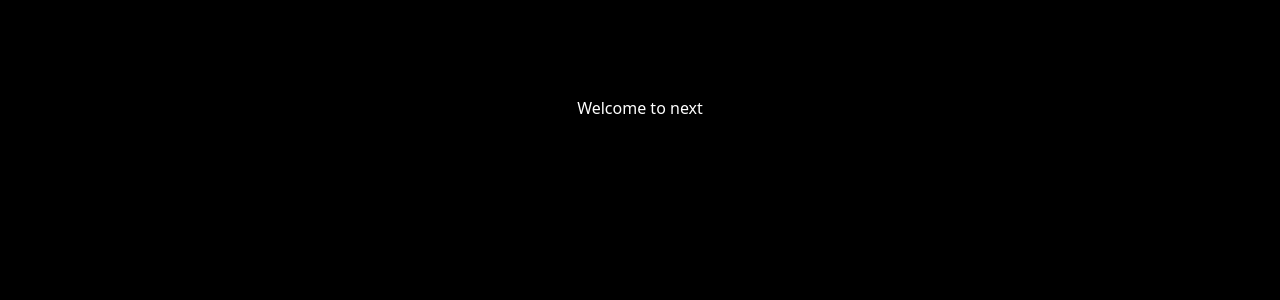
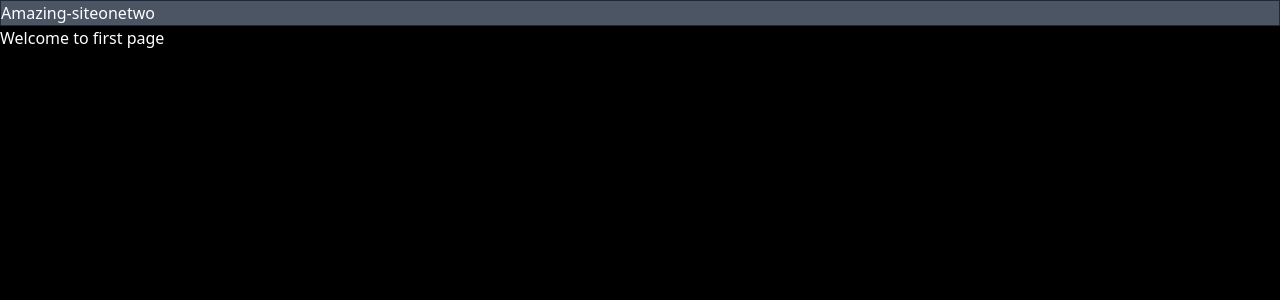
Before and after one commit to naijadeveloper/nextjs-study, a Next.js app: page / in a window 1280 px wide. Shown: the top 300 px of the page. Built offline with nearby package versions, Linux system fonts and the light colour scheme.

Commit message:
use lowercase for pages and uppercase for components. You surround the app with a layout. Just create a react component in the pages folder and it is automatically a route in your website.

```diff
--- /dev/null
+++ b/src/components/Layout.tsx
@@ -0,0 +1,18 @@
+import { ReactNode } from "react";
+
+export default function Layout({ children }: { children: ReactNode }) {
+  return (
+    <div>
+      <nav className="flex border border-gray-800 bg-gray-600">
+        <header>
+          <h1>Amazing-site</h1>
+        </header>
+        <ul className="flex">
+          <li>one</li>
+          <li>two</li>
+        </ul>
+      </nav>
+      {children}
+    </div>
+  );
+}
--- a/src/pages/_app.tsx
+++ b/src/pages/_app.tsx
@@ -1,6 +1,21 @@
+import Head from "next/head";
+import type { AppProps } from "next/app";
+//
+import Layout from "@/components/Layout";
+//
 import "@/styles/globals.css";
-import type { AppProps } from "next/app";
 
 export default function App({ Component, pageProps }: AppProps) {
-  return <Component {...pageProps} />;
+  return (
+    <>
+      <Head>
+        <title>For all</title>
+        <meta name="keywords" content="keywording, enoch" />
+        <meta name="description" content="describing the universe" />
+      </Head>
+      <Layout>
+        <Component {...pageProps} />
+      </Layout>
+    </>
+  );
 }
--- a/src/pages/about.tsx
+++ b/src/pages/about.tsx
@@ -1,13 +1,8 @@
-import Head from "next/head";
-
 const about: React.FC = () => {
   return (
-    <>
-      <Head>
-        <title>Hello about</title>
-      </Head>
+    <main>
       <div>About page</div>
-    </>
+    </main>
   );
 };
 
--- a/src/pages/index.tsx
+++ b/src/pages/index.tsx
@@ -1,16 +1,7 @@
-import Head from "next/head";
-
 export default function Home() {
   return (
-    <>
-      <Head>
-        <title>Nextjs study</title>
-        <meta name="keywords" content="nexting, jsing, nextjs, nextjs13" />
-        <meta name="description" content="This is to practice nextjs" />
-      </Head>
-      <main className="flex min-h-screen flex-col items-center justify-between p-24">
-        <h1>Welcome to next</h1>
-      </main>
-    </>
+    <main>
+      <h1>Welcome to first page</h1>
+    </main>
   );
 }
```
